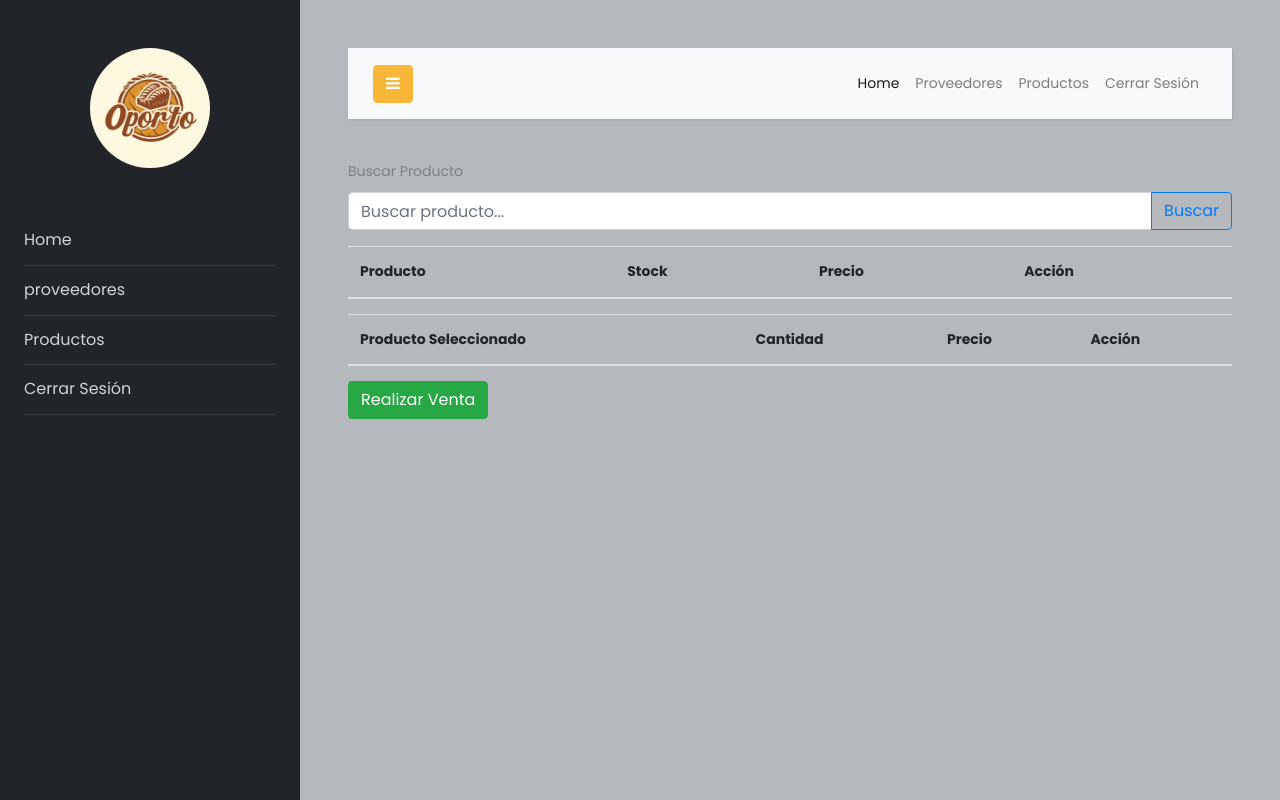
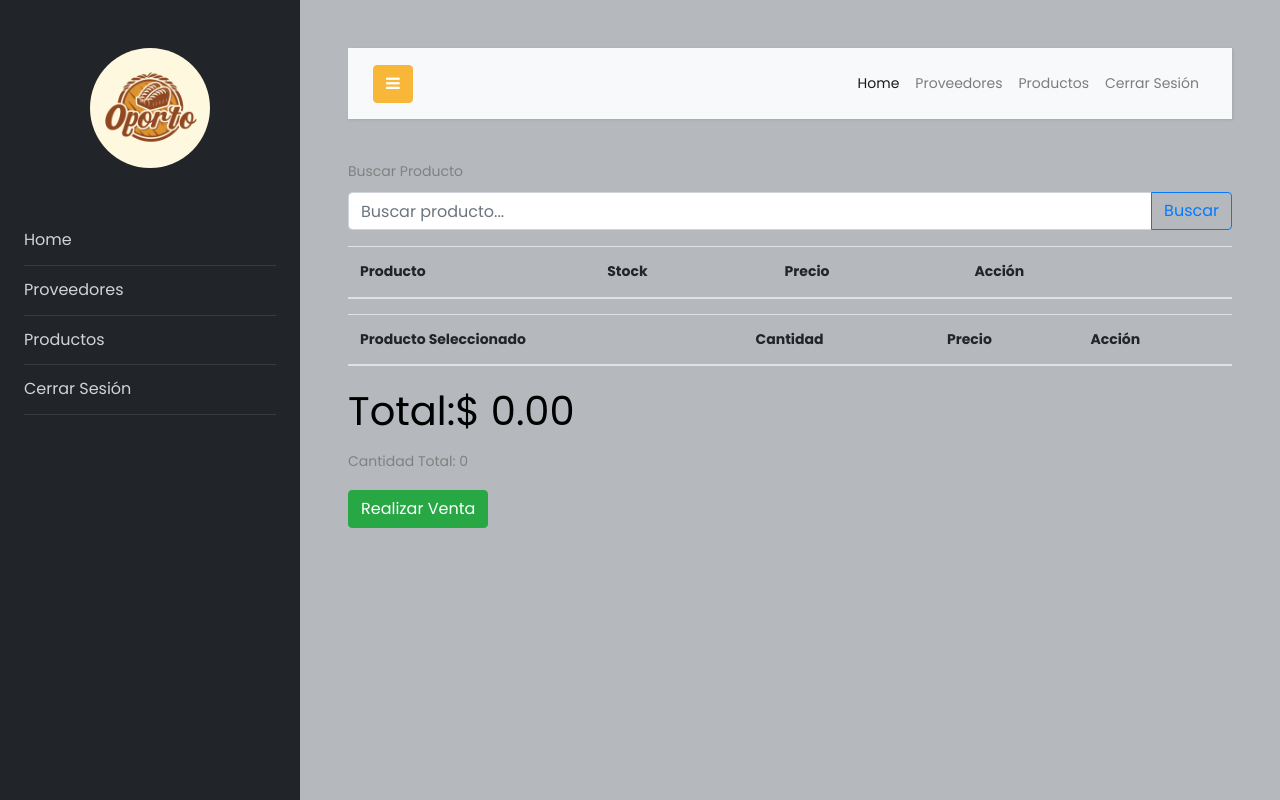
Before and after one commit to simonpinilla/Inventario-Ing-Software, a Django app: page /agrergarOrden/ in a window 1280 px wide. Run offline with Django 4.2, Linux system fonts and the light colour scheme; lists and menus that the app fills with data are empty; some libraries are stand-ins or nearby versions.

Commit message:
diseño orden y vista terminado

```diff
--- a/INVENTARIO/templates/agregarOrden.html
+++ b/INVENTARIO/templates/agregarOrden.html
@@ -22,6 +22,7 @@
                 <th>Stock</th>
                 <th>Precio</th>
                 <th>Acción</th>
+                <th></th>
             </tr>
         </thead>
         <tbody id="tabla_productos_buscados">
@@ -50,6 +51,11 @@
             <!-- Más filas aquí -->
         </tbody>
     </table>
+    <div>
+        <h1>Total:$ <span id="precio-total">0.00</span></h1>
+        <p>Cantidad Total: <span id="cantidad-total">0</span></p>
+    </div>
+
 
     <button type="submit" class="btn btn-success" name="realizar_venta">Realizar Venta</button>
 </form>
--- a/INVENTARIO/templates/layout/app2.html
+++ b/INVENTARIO/templates/layout/app2.html
@@ -22,7 +22,7 @@
               <a href="{% url 'dashboard'%}">Home</a>
           </li>
 	          <li>
-	              <a href="{% url 'proveedores'%}">proveedores</a>
+	              <a href="{% url 'proveedores'%}">Proveedores</a>
 	          </li>
 	          <li>
               <a href="{% url 'productos'%}">Productos</a>
@@ -104,26 +104,75 @@
 
           // Eliminar producto al hacer clic en el botón "Eliminar"
           $(document).on('click', '.eliminar-producto', function() {
-              $(this).closest('tr').remove();
+              var filaEliminada = $(this).closest('tr');
+              var precioEliminado = parseFloat(filaEliminada.find('td:eq(2)').text());
+              var cantidadEliminada = parseInt(filaEliminada.find('td:eq(1)').text());
+
+              var precioTotalActual = parseFloat($('#precio-total').text());
+              precioTotalActual -= precioEliminado * cantidadEliminada;
+              $('#precio-total').text(precioTotalActual.toFixed(0)); // Mostrar el precio total sin decimales
+
+              var cantidadTotalActual = parseInt($('#cantidad-total').text());
+              cantidadTotalActual -= cantidadEliminada;
+              $('#cantidad-total').text(cantidadTotalActual);
+
+              filaEliminada.remove(); // Eliminar la fila correspondiente
           });
       });
       $(document).on('click', '.btn_agregar_producto', function() {
           var filaEncontrada = $(this).closest('tr');
           var productoSeleccionado = {
               nombre: filaEncontrada.find('td:eq(0)').text(),
-                cantidad: filaEncontrada.find('td:eq(1)').text(),
-                precio: filaEncontrada.find('td:eq(2)').text()
+              precio: parseFloat(filaEncontrada.find('td:eq(2)').text())
           };
 
+          var cantidadSeleccionada = parseInt(filaEncontrada.find('input').val());
+          var stockDisponible = parseInt($(this).data('stock'));
+
+          // Verificar la cantidad total del producto seleccionado ya agregado
+          var cantidadTotalProducto = 0;
+          $('#tabla_productos_seleccionados tr').each(function() {
+              var nombreProducto = $(this).find('td:eq(0)').text();
+              var cantidadProducto = parseInt($(this).find('td:eq(1)').text());
+
+              if (nombreProducto === productoSeleccionado.nombre) {
+                  cantidadTotalProducto += cantidadProducto;
+              }
+          });
+
+          // Verificar si la cantidad total excede el stock
+          if (cantidadTotalProducto + cantidadSeleccionada > stockDisponible) {
+              alert('La cantidad total seleccionada del producto excede el stock disponible.');
+              return;
+          }
+
+          var precioTotalPorProducto = productoSeleccionado.precio * cantidadSeleccionada;
+          // Actualizar el precio total
+          var precioTotalActual = parseFloat($('#precio-total').text());
+          precioTotalActual += precioTotalPorProducto;
+          $('#precio-total').text(precioTotalActual.toFixed(0));// Mostrar el precio total con dos decimales
+
+
+          // Actualizar la cantidad total de productos seleccionados
+          var cantidadTotalActual = parseInt($('#cantidad-total').text());
+          cantidadTotalActual += cantidadSeleccionada;
+          $('#cantidad-total').text(cantidadTotalActual);
+
+
+          // Agregar el producto a la tabla de productos seleccionados
           var fila = '<tr>' +
               '<td>' + productoSeleccionado.nombre + '</td>' +
-                            '<td>' + productoSeleccionado.cantidad + '</td>' +
+              '<td>' + cantidadSeleccionada + '</td>' +
               '<td>' + productoSeleccionado.precio + '</td>' +
               '<td><button type="button" class="btn btn-danger btn-sm eliminar-producto">Eliminar</button></td>' +
               '</tr>';
           $('#tabla_productos_seleccionados').append(fila);
       });
-      $('#btn_buscar').on('click', function() {
+
+
+
+
+      $(document).on('click', '#btn_buscar', function() {
           var query = $('#id_buscar_producto').val();
           if (query !== '') {
               $.ajax({
@@ -133,20 +182,21 @@
                   dataType: 'json',
                   success: function(data) {
                       if (Array.isArray(data.productos)) {
-                      // Verificar si los datos son una matriz
                           $('#tabla_productos_buscados').empty();
-                          // Iterar sobre la matriz de productos
                           data.productos.forEach(function(producto) {
                               var fila = '<tr>' +
                                   '<td>' + producto.nombre + '</td>' +
                                   '<td>' + producto.cantidad + '</td>' +
                                   '<td>' + producto.precio + '</td>' +
-                                          '<td><button type="button" class="btn btn-primary btn_agregar_producto">Agregar</button></td>' +
-
+                                  '<td><button type="button" class="btn btn-primary btn_agregar_producto" data-stock="' + producto.cantidad + '">Agregar</button></td>' +
+                                  '<td><div class="input-group mb-3" style="width: 130px;">' +
+                                  '<button type="button" class="input-group-text" data-stock="' + producto.cantidad + '">-</button>' +
+                                  '<input type="text" class="form-control text-center bg-white" value="1" disabled>' +
+                                  '<button type="button" class="input-group-text" data-stock="' + producto.cantidad + '">+</button>' +
+                                  '</div></td>' +
                                   '</tr>';
                               $('#tabla_productos_buscados').append(fila);
                           });
-
                       } else {
                           alert('No se encontraron productos.');
                       }
@@ -157,6 +207,19 @@
               });
           }
       });
+      $(document).on('click', '.input-group-text', function(event) {
+            var input = $(this).siblings('input');
+            var valor = parseInt(input.val());
+            var stock = parseInt($(this).data('stock'));
+
+            if ($(this).text() === '+' && valor < stock) {
+                input.val(valor + 1);
+            } else if ($(this).text() === '-' && valor > 1) {
+                input.val(valor - 1);
+            }
+
+            $(this).siblings('input').attr('data-cantidad-seleccionada', input.val());
+        });
     </script>
 
 
```
Also changed, not shown: INVENTARIO/static/assets/js/scripts.js (deleted, +0 -26 lines), INVENTARIO/templates/agregarProveedor.html (+0 -26 lines). Lines whose indentation alone changed are shown as unchanged.
